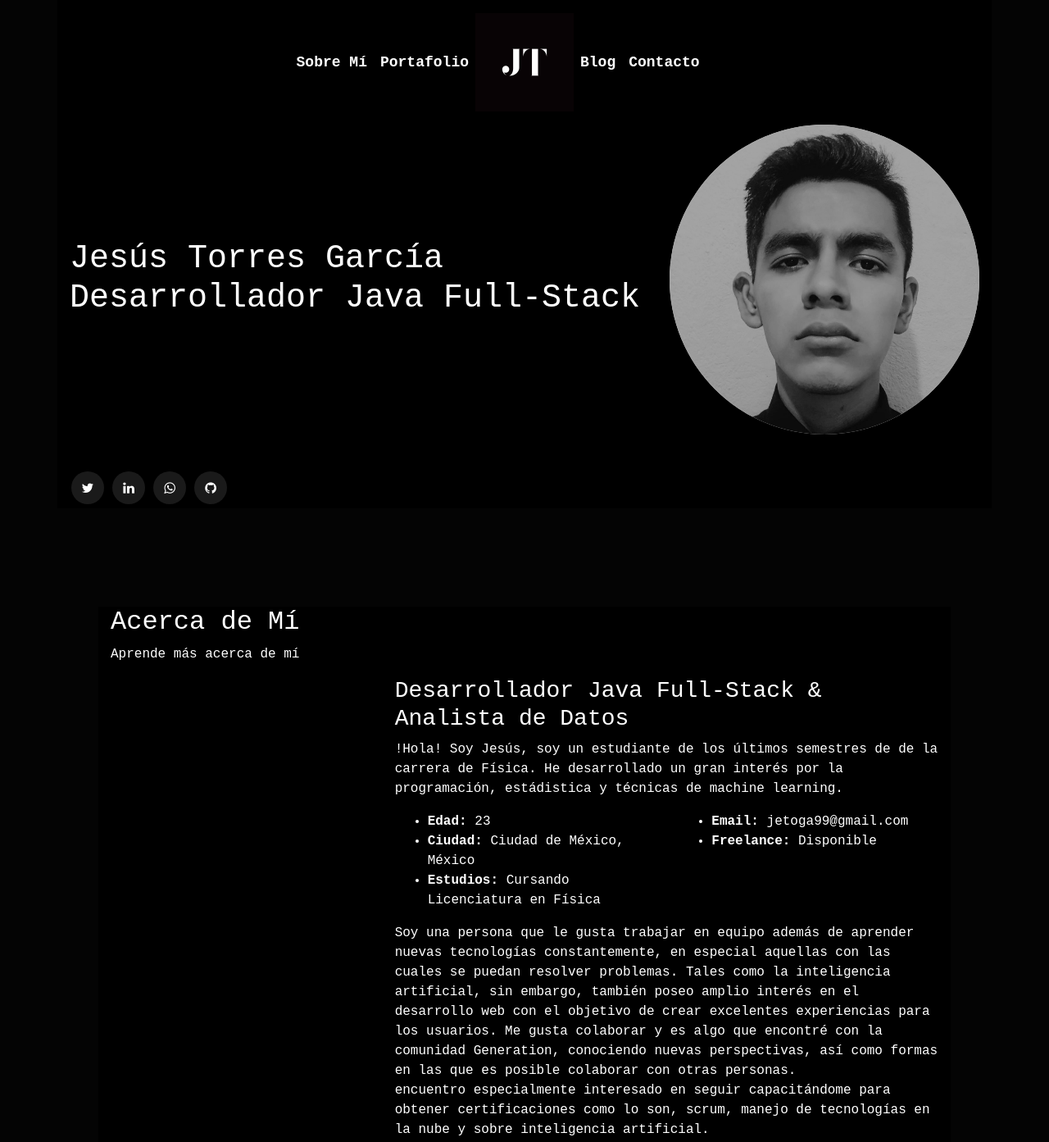
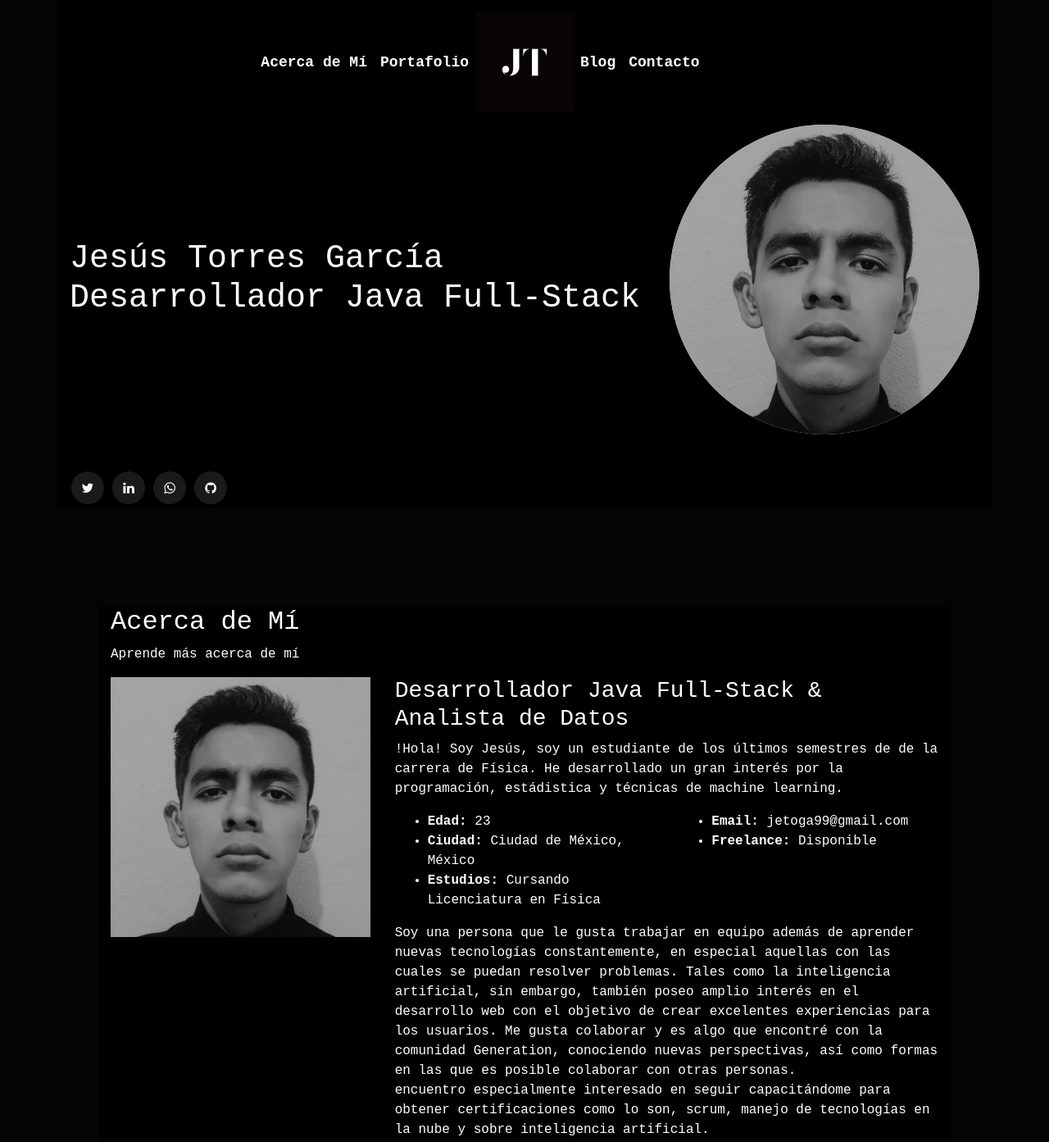
Before and after one commit to Jetoga99/MyWebSite2, a plain HTML site: page index.html in a window 1280 px wide. Shown: the whole page at 82% size. Drawn offline with nearby package versions, Linux system fonts and the light colour scheme.

Commit message:
Se agregó css y html

```diff
--- a/CSS/styles2.css
+++ b/CSS/styles2.css
@@ -11,7 +11,7 @@ body {
 body::before {
   content: "";
   position: fixed;
-  background: #040404 top right no-repeat;
+  background: #040404 ;
   background-size: cover;
   left: 0;
   right: 0;
@@ -43,7 +43,7 @@ body::before {
     margin-top: 40px;
     display: flex;
     align-items: center;
-    position: relative;
+    position: relative;;
 }
 
 .social-links a {
--- a/index.html
+++ b/index.html
@@ -5,8 +5,8 @@
     <meta name="viewport" content="width=device-width, initial-scale=1, shrink-to-fit=no">
 
     <link rel="stylesheet" href="https://cdn.jsdelivr.net/npm/bootstrap@4.4.1/dist/css/bootstrap.min.css" integrity="sha384-Vkoo8x4CGsO3+Hhxv8T/Q5PaXtkKtu6ug5TOeNV6gBiFeWPGFN9MuhOf23Q9Ifjh" crossorigin="anonymous">
-   <link rel="stylesheet" href="css/styles2.css">
-   <link rel="stylesheet" href="https://cdnjs.cloudflare.com/ajax/libs/font-awesome/4.7.0/css/font-awesome.min.css">
+    <link rel="stylesheet" href="css/styles2.css">
+    <link rel="stylesheet" href="https://cdnjs.cloudflare.com/ajax/libs/font-awesome/4.7.0/css/font-awesome.min.css">
 
     <title>Jesús Torres García</title>
   </head>
@@ -17,7 +17,7 @@
                     <div class="navbar-collapse collapse w-100 dual-collapse2 order-1 order-md-0">
                     <ul class="navbar-nav ml-auto text-center">
                         <li class="nav-item active">
-                            <a class="nav-link "  href="#about">Sobre Mí</a>
+                            <a class="nav-link "  href="#about">Acerca de Mí</a>
                         </li>
                         <li class="nav-item">
                             <a class="nav-link" href="/pages/portafolio.html">Portafolio</a>
@@ -45,7 +45,8 @@
             </nav>
             <div class="portada">
                 <h1  class="textonom">Jesús Torres García <br> Desarrollador Java Full-Stack</h1>
-                <img src='/src/fotoperfil.jpg' class="foto">                </div>
+                <img src='/src/fotoperfil.jpg' class="foto">
+            </div>
                 <div class="social-links" >
                     <a href="https://twitter.com/jetoga9" class="fa fa-twitter"></a>
                     <a href="https://www.linkedin.com/in/jesustorres-garcia/" class="fa fa-linkedin"></a>
@@ -57,7 +58,6 @@
 
             <section id="about" class="bg">
 
-                <!-- ======= About Me ======= -->
                 <div class="about-me container">
 
                   <div class="section-title">
@@ -67,7 +67,7 @@
 
                   <div class="row">
                     <div class="col-lg-4" data-aos="fade-right">
-                      <img src="assets/img/me.jpg" class="img-fluid" alt="">
+                      <img src="/src/fotoperfil.jpg" class="img-fluid" alt="">
                     </div>
                     <div class="col-lg-8 pt-4 pt-lg-0 content" data-aos="fade-left">
                       <h3>Desarrollador Java Full-Stack &amp; Analista de Datos</h3>
@@ -99,11 +99,11 @@ Me gusta colaborar y es algo que encontré con la comunidad Generation, conocien
                     </div>
                   </div>
 
-                </div><!-- End About Me -->
+                </div>
 
 
 
-              </section><!-- End About Section -->
+              </section>
         </div>
     </header>
 
```
